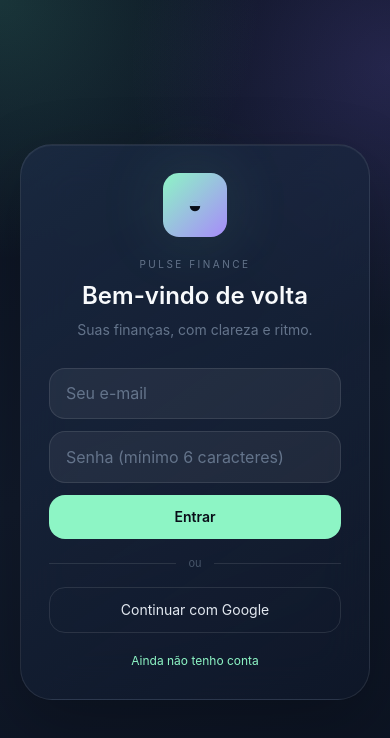
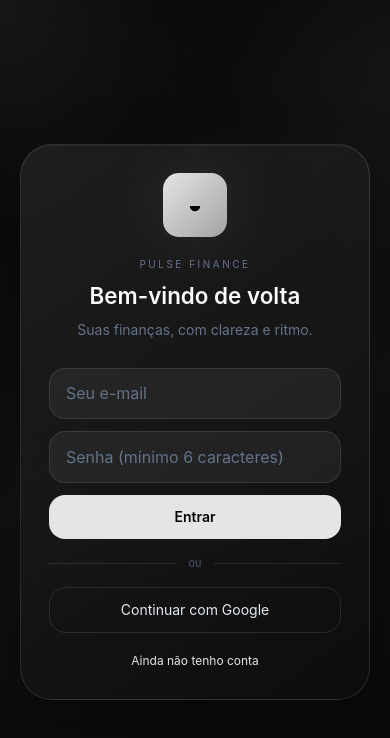
Before and after one commit to clevsoncoelho/gestaopessoal, a Next.js app: page /login in a window 390 px wide. Shown: the top 738 px of the page. Built offline with nearby package versions, Linux system fonts and the light colour scheme.

Commit message:
Refine responsive monochrome dashboard
Adopt a black and gray visual system, improve responsive spacing and desktop composition, and preserve accessible finance states.

Co-authored-by: Copilot <223556219+Copilot@users.noreply.github.com>

```diff
--- a/app/globals.css
+++ b/app/globals.css
@@ -2,12 +2,12 @@
 @tailwind components;
 @tailwind utilities;
 
-:root { color-scheme: dark; --ink: #f7fbff; --muted: #8c9ab4; --panel: rgba(18, 29, 48, .72); --line: rgba(255,255,255,.09); }
+:root { color-scheme: dark; --ink: #f5f5f5; --muted: #8a8a8a; --panel: rgba(22, 22, 22, .82); --line: rgba(255,255,255,.11); }
 * { box-sizing: border-box; }
 html, body { min-height: 100%; }
 body {
   margin: 0;
-  background: #0b1220;
+  background: #050505;
   color: #f8fafc;
   font-family: Inter, ui-sans-serif, system-ui, -apple-system, BlinkMacSystemFont, "Segoe UI", sans-serif;
   -webkit-font-smoothing: antialiased;
@@ -17,22 +17,22 @@ button { cursor: pointer; }
 .app-shell {
   min-height: 100dvh;
   background:
-    radial-gradient(circle at 0% 0%, rgba(90, 211, 171, .18), transparent 28%),
-    radial-gradient(circle at 100% 8%, rgba(142, 110, 255, .18), transparent 30%),
-    linear-gradient(160deg, #0b1220 0%, #111a2b 52%, #0b1220 100%);
+    radial-gradient(circle at 0% 0%, rgba(255, 255, 255, .07), transparent 25%),
+    radial-gradient(circle at 100% 8%, rgba(255, 255, 255, .045), transparent 28%),
+    linear-gradient(160deg, #050505 0%, #111111 52%, #070707 100%);
 }
 .glass {
   border: 1px solid var(--line);
-  background: linear-gradient(145deg, rgba(28, 43, 69, .78), rgba(16, 25, 43, .62));
+  background: linear-gradient(145deg, rgba(34, 34, 34, .82), rgba(14, 14, 14, .78));
   box-shadow: 0 24px 70px rgba(0,0,0,.24), inset 0 1px rgba(255,255,255,.06);
   backdrop-filter: blur(24px);
   -webkit-backdrop-filter: blur(24px);
 }
-.surface { border: 1px solid var(--line); background: rgba(18, 29, 48, .72); box-shadow: 0 18px 48px rgba(0,0,0,.18); }
-.eyebrow { color: #8290aa; font-size: .68rem; font-weight: 700; letter-spacing: .18em; text-transform: uppercase; }
+.surface { border: 1px solid var(--line); background: rgba(24, 24, 24, .82); box-shadow: 0 18px 48px rgba(0,0,0,.24); }
+.eyebrow { color: #858585; font-size: .68rem; font-weight: 700; letter-spacing: .18em; text-transform: uppercase; }
 .soft-grid { background-image: linear-gradient(rgba(255,255,255,.035) 1px, transparent 1px), linear-gradient(90deg, rgba(255,255,255,.035) 1px, transparent 1px); background-size: 32px 32px; }
-.icon-box { display: grid; place-items: center; border: 1px solid rgba(255,255,255,.1); background: rgba(255,255,255,.06); color: #9af4ce; }
-.nav-glass { border: 1px solid rgba(255,255,255,.1); background: rgba(11, 18, 32, .78); box-shadow: 0 18px 48px rgba(0,0,0,.3); backdrop-filter: blur(26px); }
+.icon-box { display: grid; place-items: center; border: 1px solid rgba(255,255,255,.12); background: rgba(255,255,255,.08); color: #f0f0f0; }
+.nav-glass { border: 1px solid rgba(255,255,255,.12); background: rgba(10, 10, 10, .84); box-shadow: 0 18px 48px rgba(0,0,0,.4); backdrop-filter: blur(26px); }
 .safe-bottom { padding-bottom: calc(94px + env(safe-area-inset-bottom)); }
 .hide-scrollbar::-webkit-scrollbar { display: none; }
 .hide-scrollbar { scrollbar-width: none; }
@@ -41,4 +41,18 @@ button { cursor: pointer; }
 .progress-shimmer::after { content: ""; position: absolute; inset: 0; background: linear-gradient(90deg, transparent, rgba(255,255,255,.25), transparent); animation: shimmer 2.2s infinite; }
 .field { width: 100%; border: 1px solid rgba(255,255,255,.1); border-radius: 16px; background: rgba(255,255,255,.06); color: #f8fafc; padding: .8rem 1rem; outline: none; }
 .field::placeholder { color: #64748b; }
-.field:focus { border-color: rgba(141,245,197,.55); box-shadow: 0 0 0 3px rgba(141,245,197,.08); }
+.field:focus { border-color: rgba(255,255,255,.55); box-shadow: 0 0 0 3px rgba(255,255,255,.08); }
+
+@media (min-width: 900px) {
+  .app-shell > div { max-width: 1280px; padding-left: 48px; padding-right: 48px; }
+  .app-shell > div > header { padding-top: 12px; }
+  .dashboard-content { display: grid; grid-template-columns: repeat(2, minmax(0, 1fr)); gap: 18px; }
+  .dashboard-content > section:first-child { grid-column: span 2; }
+  .dashboard-content > section { margin-top: 0; }
+  .app-shell .glass { border-radius: 24px; }
+}
+@media (max-width: 640px) {
+  .app-shell > div { padding-left: 16px; padding-right: 16px; }
+  .app-shell h1 { font-size: 1.4rem; }
+  .safe-bottom { padding-bottom: calc(104px + env(safe-area-inset-bottom)); }
+}
--- a/app/layout.tsx
+++ b/app/layout.tsx
@@ -16,7 +16,7 @@ export const metadata: Metadata = {
 };
 
 export const viewport: Viewport = {
-  themeColor: "#101827",
+  themeColor: "#050505",
   width: "device-width",
   initialScale: 1,
   viewportFit: "cover"
--- a/app/page.tsx
+++ b/app/page.tsx
@@ -115,7 +115,7 @@ export default function Home() {
     <div className="mx-auto min-h-dvh max-w-6xl px-5 pb-8 pt-6 sm:px-8">
       <Header mode={mode} setMode={setMode} tab={tab} setTab={setTab} userName={userName} />
       {loading && <div className="mt-3 h-1 overflow-hidden rounded-full bg-white/10"><motion.div className="h-full w-1/3 rounded-full bg-mint" animate={{ x: [0, 300] }} transition={{ repeat: Infinity, duration: .8 }} /></div>}
-      <AnimatePresence mode="wait"><motion.div key={tab} initial={{ opacity: 0, y: 8 }} animate={{ opacity: 1, y: 0 }} exit={{ opacity: 0, y: -8 }}>{tab === "Início" && <Dashboard balance={balance} hideBalance={hideBalance} setHideBalance={setHideBalance} totals={totals} featuredGoal={featuredGoal} visibleBills={visibleBills} budgetTotals={budgetTotals} setTab={setTab} />}{tab === "Transações" && <TransactionsView items={visibleTransactions} onDelete={async (id) => { try { if (userId) { const { error } = await createClient().from("transactions").delete().eq("id", id).eq("user_id", userId); if (error) throw error; } setTransactions((items) => items.filter((item) => item.id !== id)); notify("Transação removida"); } catch (error) { notify(error instanceof Error ? `Não foi possível remover: ${error.message}` : "Não foi possível remover a transação."); } }} onAdd={() => setModal("transaction")} />}{tab === "Análise" && <AnalyticsView items={visibleTransactions} totals={totals} budgetTotals={budgetTotals} />}{tab === "Metas" && <GoalsView goals={visibleGoals} onAdd={() => setModal("goal")} />}{tab === "Perfil" && <ProfileView userId={userId} userName={userName} mode={mode} setMode={setMode} hideBalance={hideBalance} setHideBalance={setHideBalance} />}</motion.div></AnimatePresence>
+      <AnimatePresence mode="wait"><motion.div className="dashboard-content" key={tab} initial={{ opacity: 0, y: 8 }} animate={{ opacity: 1, y: 0 }} exit={{ opacity: 0, y: -8 }}>{tab === "Início" && <Dashboard balance={balance} hideBalance={hideBalance} setHideBalance={setHideBalance} totals={totals} featuredGoal={featuredGoal}  visibleBills={visibleBills} budgetTotals={budgetTotals} setTab={setTab} />}{tab === "Transações" && <TransactionsView items={visibleTransactions} onDelete={async (id) => { try { if (userId) { const { error } = await createClient().from("transactions").delete().eq("id", id).eq("user_id", userId); if (error) throw error; } setTransactions((items) => items.filter((item) => item.id !== id)); notify("Transação removida"); } catch (error) { notify(error instanceof Error ? `Não foi possível remover: ${error.message}` : "Não foi possível remover a transação."); } }} onAdd={() => setModal("transaction")} />}{tab === "Análise" && <AnalyticsView items={visibleTransactions} totals={totals} budgetTotals={budgetTotals} />}{tab === "Metas" && <GoalsView goals={visibleGoals} onAdd={() => setModal("goal")} />}{tab === "Perfil" && <ProfileView userId={userId} userName={userName} mode={mode} setMode={setMode} hideBalance={hideBalance} setHideBalance={setHideBalance} />}</motion.div></AnimatePresence>
       <div className="safe-bottom" />
     </div>
     <BottomNav tab={tab} setTab={setTab} onAdd={() => setModal("transaction")} />
--- a/tailwind.config.ts
+++ b/tailwind.config.ts
@@ -5,14 +5,14 @@ const config: Config = {
   theme: {
     extend: {
       colors: {
-        ink: "#090d18",
-        panel: "#111827",
-        mint: "#8df5c5",
-        violet: "#a78bfa",
-        coral: "#ff8f8f"
+        ink: "#050505",
+        panel: "#171717",
+        mint: "#e5e5e5",
+        violet: "#a3a3a3",
+        coral: "#f87171"
       },
       boxShadow: {
-        glow: "0 0 70px rgba(141,245,197,.13)"
+        glow: "0 0 70px rgba(255,255,255,.10)"
       }
     }
   },
```
